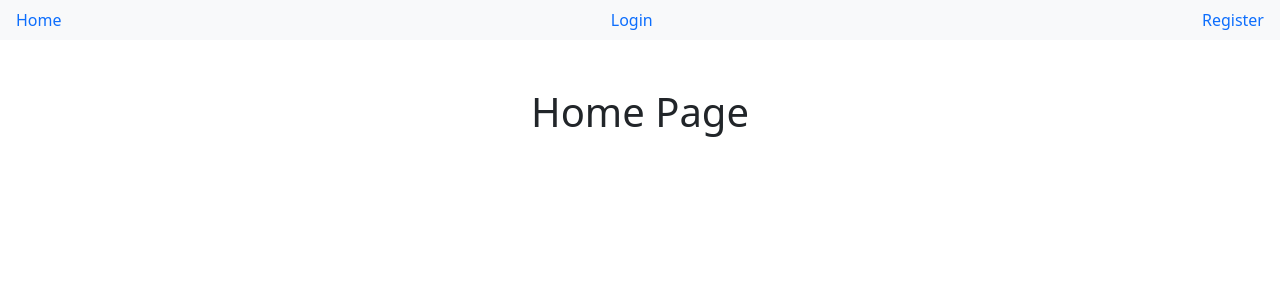
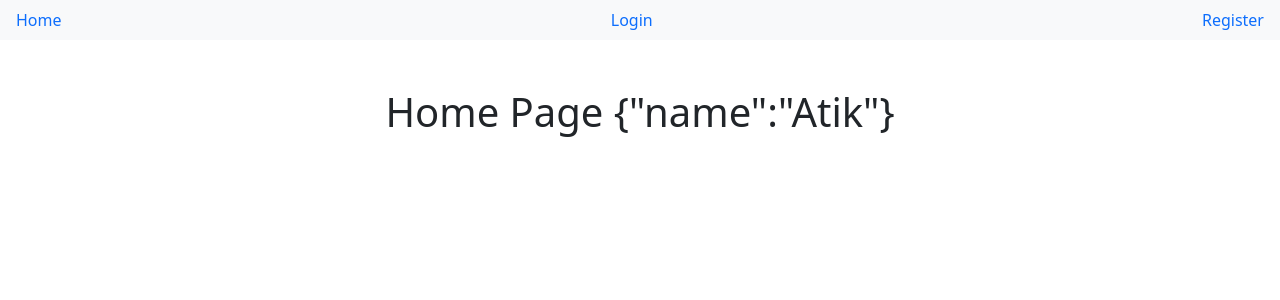
Before and after one commit to shakilahmedatik/freelancee-client, a React (Create React App) app: page / in a window 1280 px wide. Shown: the top 300 px of the page. Built offline with nearby package versions, Linux system fonts and the light colour scheme.

Commit message:
Redux Configured

```diff
--- a/src/components/Home/Home.js
+++ b/src/components/Home/Home.js
@@ -1,7 +1,13 @@
 import React from 'react'
+import { useSelector, userSelector, useStore } from 'react-redux'
 
 const Home = () => {
-  return <div className='container-fluid h1 p-5 text-center'>Home Page</div>
+  const { user } = useSelector(state => ({ ...state }))
+  return (
+    <div className='container-fluid h1 p-5 text-center'>
+      Home Page {JSON.stringify(user)}
+    </div>
+  )
 }
 
 export default Home
--- /dev/null
+++ b/src/components/reducers/auth.js
@@ -0,0 +1,11 @@
+//User Reducer Function
+export const authReducer = (state = { name: 'Atik' }, action) => {
+  switch (action.type) {
+    case 'LOGGED_IN_USER':
+      return { ...state, ...action.payload }
+    case 'LOGOUT':
+      return action.payload
+    default:
+      return state
+  }
+}
--- /dev/null
+++ b/src/components/reducers/index.js
@@ -0,0 +1,9 @@
+import { combineReducers } from 'redux'
+import { authReducer } from './auth'
+
+//Combine Multiple Reducer
+const rootReducer = combineReducers({
+  user: authReducer,
+})
+
+export default rootReducer
--- a/src/index.js
+++ b/src/index.js
@@ -4,26 +4,10 @@
 import App from './App'
 import reportWebVitals from './reportWebVitals'
 //Import react-redux & redux
-import { createStore, combineReducers } from 'redux'
+import { createStore } from 'redux'
 import { Provider } from 'react-redux'
 import { composeWithDevTools } from 'redux-devtools-extension'
-
-//User Reducer Function
-const authReducer = (state = {}, action) => {
-  switch (action.type) {
-    case 'LOGGED_IN_USER':
-      return { ...state, ...action.payload }
-    case 'LOGOUT':
-      return action.payload
-    default:
-      return state
-  }
-}
-
-//Combine Multiple Reducer
-const rootReducer = combineReducers({
-  user: authReducer,
-})
+import rootReducer from './components/reducers'
 
 //Redux Store
 const store = createStore(rootReducer, composeWithDevTools())
```
